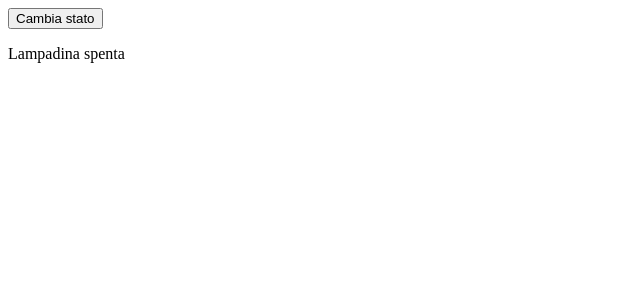
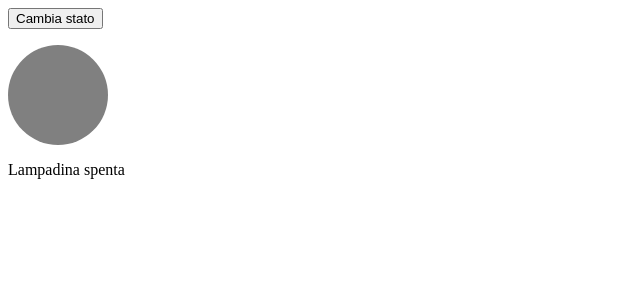
Before and after one commit to AmbraCanini/react-event-input, a React (Vite) app: page / in a window 1280 px wide. Shown: the top 300 px of the page, without its empty margins (0-640 px from the left). Built offline with nearby package versions, Linux system fonts and the light colour scheme.

Commit message:
cambio colore della lampadina

```diff
--- a/src/components/EventLampadina.jsx
+++ b/src/components/EventLampadina.jsx
@@ -10,8 +10,10 @@ function EventLampadina() {
             <button onClick={cambiaStato}>
                 Cambia stato
             </button>
+              <p className={accesa ? "accesa" : "spenta"}>  </p>
             {accesa ? <p>Lampadina accesa</p> : <p>Lampadina spenta</p>}
         </div>
+
     );
 }
 
--- a/src/index.css
+++ b/src/index.css
@@ -0,0 +1,13 @@
+.accesa {
+  width: 100px;
+  height: 100px;
+  border-radius: 50%;
+  background-color: yellow;
+}
+
+.spenta {
+  width: 100px;
+  height: 100px;
+  border-radius: 50%;
+  background-color: gray;
+}
```
